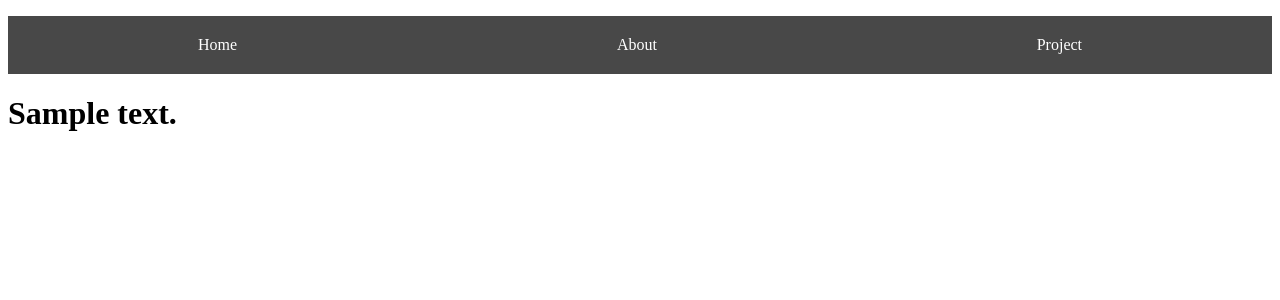
After one commit to tornike-machitidze/mongodb-nodejs, a Node project: template templates/views/projects.hbs in a window 1280 px wide. The commit adds this page. Shown: the top 300 px of the page. Run offline with Node 20 templates, Linux system fonts and the light colour scheme; the template is opened without the code that fills it: most values are stand-ins (such as "Sample title", 1, 10 or a date in 2020).

Commit message:
structured hbs and custom path for views folder and also for partials

```diff
--- /dev/null
+++ b/3_expressWebServer/5_servingUpDynamicPage2.js
@@ -0,0 +1,39 @@
+import express from "express";
+import path from "path";
+import { fileURLToPath } from "url";
+import { dirname } from "path";
+import hbs from "hbs";
+
+const app = express();
+
+const __filname = fileURLToPath(import.meta.url);
+const __dirname = dirname(__filname);
+
+// as we see express by default looking for views directory in root folder
+// but we can tell it where to find custom path
+const viewsPath = path.join(__dirname, "../templates/views");
+const partialsPath = path.join(__dirname, "../templates/partials");
+
+app.set("view engine", "hbs");
+app.set("views", viewsPath);
+hbs.registerPartials(partialsPath);
+
+app.get("/", (req, res) => {
+  res.render("index");
+});
+
+app.get("/about", (req, res) => {
+  res.render("about", {
+    content: "About Content",
+  });
+});
+
+app.get("/projects", (req, res) => {
+  res.render("projects", {
+    content: "Projects Content",
+  });
+});
+
+app.listen(3000, () => {
+  console.log("Server is up and running on port 3000");
+});
--- a/package.json
+++ b/package.json
@@ -5,8 +5,8 @@
   "description": "",
   "main": "index.js",
   "scripts": {
-    "start": "node 3_expressWebServer/4_servingUpDynamicPage.js",
-    "dev": "nodemon 3_expressWebServer/4_servingUpDynamicPage.js"
+    "start": "node 3_expressWebServer/5_servingUpDynamicPage2.js",
+    "dev": "nodemon 3_expressWebServer/5_servingUpDynamicPage2.js"
   },
   "author": "",
   "license": "ISC",
--- /dev/null
+++ b/templates/partials/header.hbs
@@ -0,0 +1,7 @@
+<nav>
+  <ul>
+    <li><a href="/">Home</a></li>
+    <li><a href="/about">About</a></li>
+    <li><a href="/projects">Project</a></li>
+  </ul>
+</nav>
--- /dev/null
+++ b/templates/views/projects.hbs
@@ -0,0 +1,29 @@
+<!DOCTYPE html>
+<html lang="en">
+<head>
+    <meta charset="UTF-8">
+    <meta http-equiv="X-UA-Compatible" content="IE=edge">
+    <meta name="viewport" content="width=device-width, initial-scale=1.0">
+    <title>Projects</title>
+    <style>
+      ul {
+        display: flex;
+        justify-content: space-around;
+        background-color: #484848;
+        padding: 20px 0;
+      }
+      li {
+        list-style: none;
+      }
+
+      li a {
+        text-decoration: none;
+        color: white;
+      }
+    </style>
+</head>
+<body>
+    {{>header}}
+    <h1>{{content}}</h1>
+</body>
+</html>
```
Also changed, not shown: 3_expressWebServer/3_public/css/index.css (+2 -12 lines), templates/views/about.hbs (added, +29 -0 lines), templates/views/index.hbs (added, +28 -0 lines), 3_expressWebServer/README.md.
